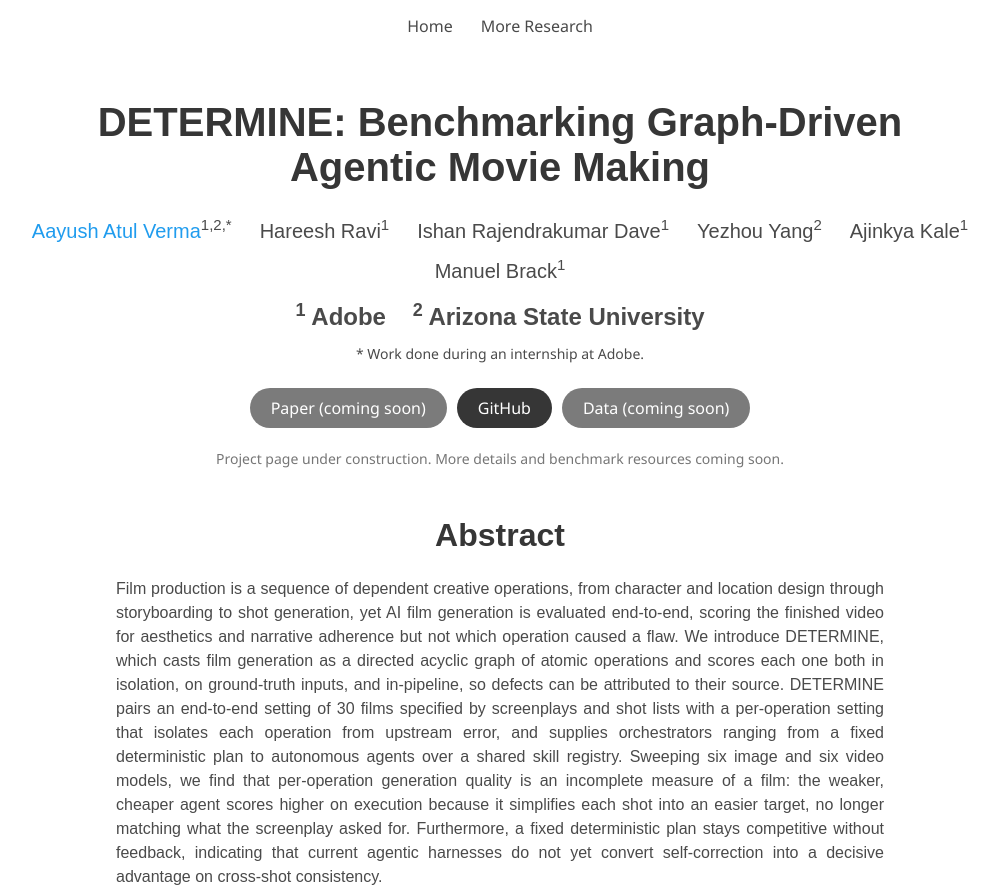
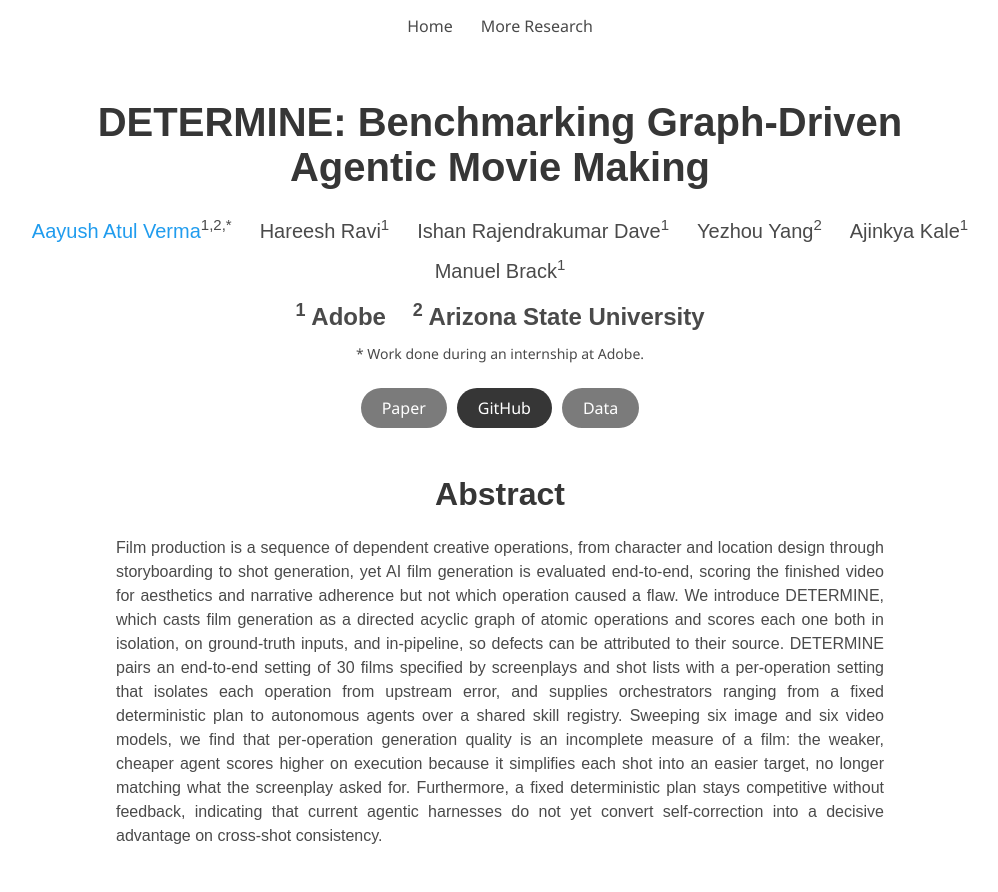
Before and after one commit to aayush-v/determine_benchmark, a plain HTML site: page index.html in a window 1280 px wide. Shown: the top 892 px of the page, without its empty margins (140-1138 px from the left). Drawn offline with Linux system fonts and the light colour scheme; a web font is replaced by a local one.

Commit message:
Update landing page

```diff
--- a/index.html
+++ b/index.html
@@ -3,7 +3,7 @@
 <head>
   <meta charset="UTF-8" />
   <meta name="viewport" content="width=device-width, initial-scale=1" />
-  <meta name="description" content="DETERMINE: Benchmarking Graph-Driven Agentic Movie Making. Project page and benchmark resources coming soon." />
+  <meta name="description" content="DETERMINE: Benchmarking Graph-Driven Agentic Movie Making. Evaluating creative operations and orchestration in AI film generation." />
   <title>DETERMINE: Benchmarking Graph-Driven Agentic Movie Making</title>
   <link rel="preconnect" href="https://fonts.googleapis.com" />
   <link rel="preconnect" href="https://fonts.gstatic.com" crossorigin />
@@ -145,12 +145,6 @@
       opacity: 0.65;
     }
 
-    .release-note {
-      margin: 20px 0 0;
-      color: #767676;
-      font-size: 14px;
-    }
-
     .teaser {
       padding: 0 24px 48px;
     }
@@ -235,12 +229,10 @@
           <p class="publication-affiliations"><sup>1</sup> Adobe &nbsp;&nbsp; <sup>2</sup> Arizona State University</p>
           <p class="author-note">* Work done during an internship at Adobe.</p>
           <div class="publication-links" aria-label="Project resources">
-            <!-- Replace disabled placeholders with links when resources are released. -->
-            <button class="resource-button" type="button" disabled>Paper (coming soon)</button>
+            <button class="resource-button" type="button" disabled>Paper</button>
             <a class="resource-button" href="https://github.com/aayush-v/determine_benchmark">GitHub</a>
-            <button class="resource-button" type="button" disabled>Data (coming soon)</button>
+            <button class="resource-button" type="button" disabled>Data</button>
           </div>
-          <p class="release-note">Project page under construction. More details and benchmark resources coming soon.</p>
         </div>
       </div>
     </header>
```
Also changed, not shown: 1 other file.
